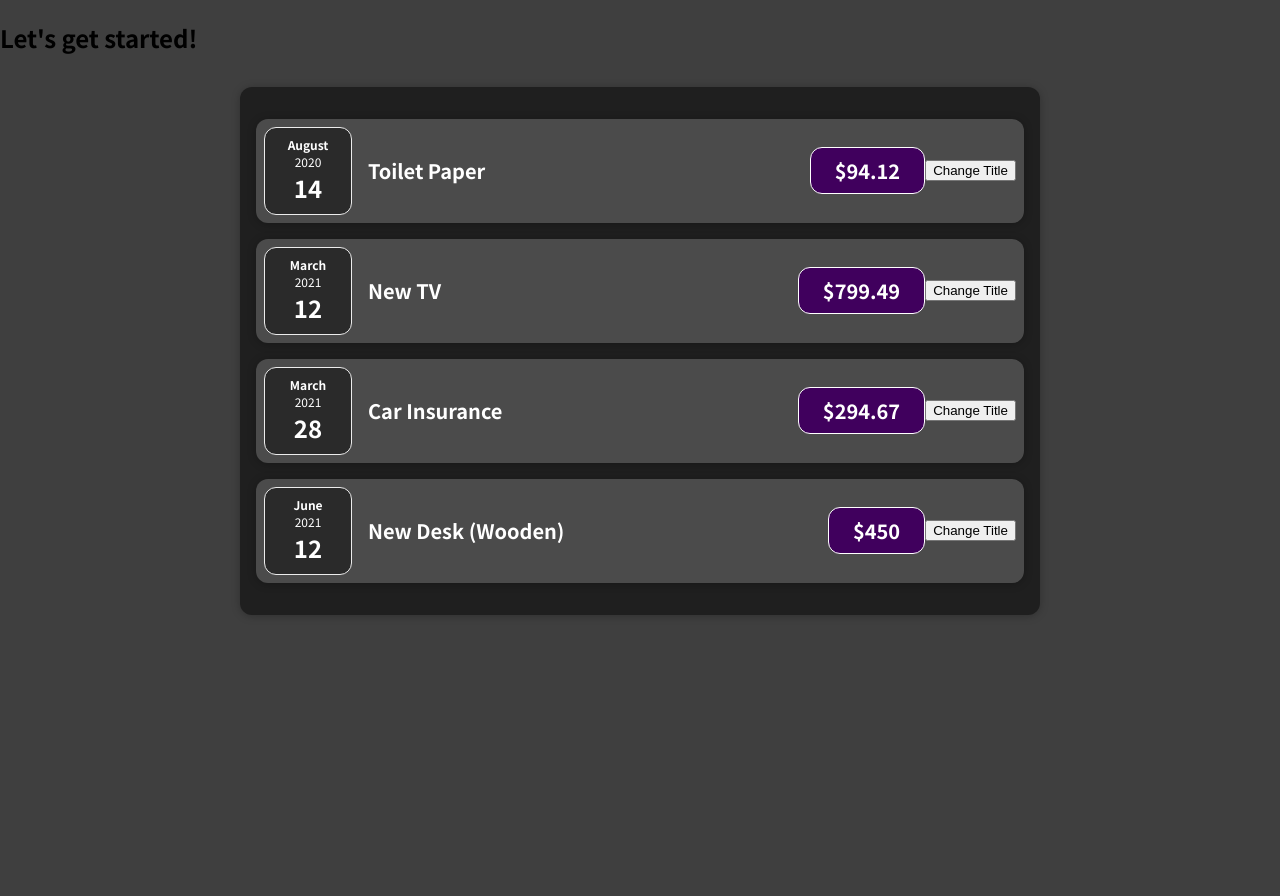
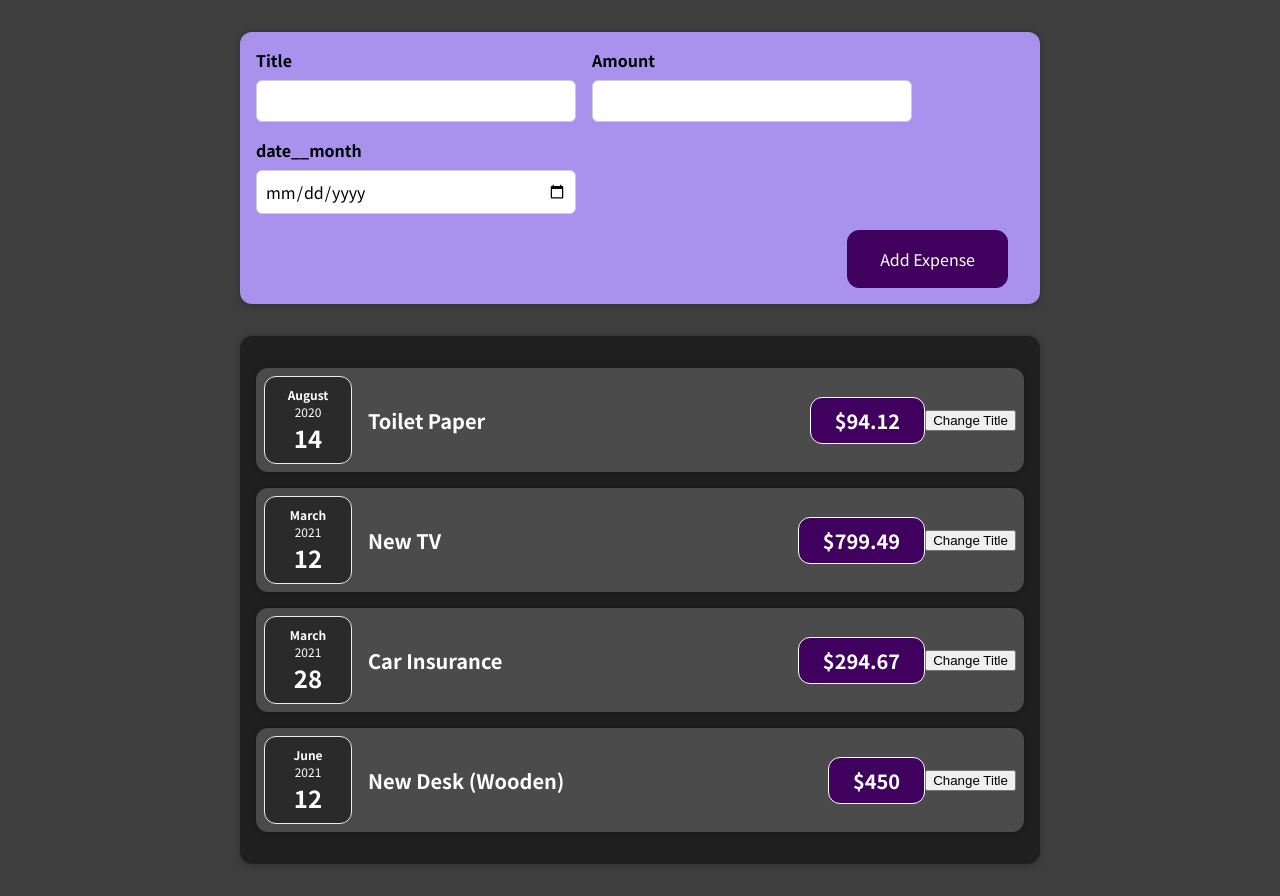
Before and after one commit to moreza66/React-Udemy, a React (Create React App) app in the folder my-app/: page / in a window 1280 px wide. Before the commit the page ends 800 px from the top, so only its background shows below. Built offline with nearby package versions, Linux system fonts and the light colour scheme.

Commit message:
adding inputs form

```diff
--- a/my-app/src/App.js
+++ b/my-app/src/App.js
@@ -1,5 +1,6 @@
 import React from "react";
 
+import NewExpense from "./components/NewExpense/NewExpense";
 import Expenses from "./components/Expenses/Expenses";
 
 const App = () => {
@@ -27,7 +28,7 @@ const App = () => {
 
   return (
     <div>
-      <h2>Let's get started!</h2>
+      <NewExpense />
       <Expenses items={expenses} />
     </div>
   );
--- /dev/null
+++ b/my-app/src/components/NewExpense/ExpenseForm.css
@@ -0,0 +1,26 @@
+.new-expense__controls {
+    display: flex;
+    flex-wrap: wrap;
+    gap: 1rem;
+    margin-bottom: 1rem;
+    text-align: left;
+  }
+
+  .new-expense__control label {
+    font-weight: bold;
+    margin-bottom: 0.5rem;
+    display: block;
+  }
+
+  .new-expense__control input {
+    font: inherit;
+    padding: 0.5rem;
+    border-radius: 6px;
+    border: 1px solid #ccc;
+    width: 20rem;
+    max-width: 100%;
+  }
+
+  .new-expense__actions {
+    text-align: right;
+  }
--- /dev/null
+++ b/my-app/src/components/NewExpense/ExpenseForm.js
@@ -0,0 +1,29 @@
+import React from "react";
+
+import "./ExpenseForm.css";
+
+const ExpenseForm = () => {
+  return (
+    <form>
+      <div className="new-expense__controls">
+        <div className="new-expense__control">
+          <label>Title</label>
+          <input type="text" />
+        </div>
+        <div className="new-expense__control">
+          <label>Amount</label>
+          <input type="number" min="0.01" step="0.01" />
+        </div>
+        <div className="new-expense__control">
+          <label>date__month</label>
+          <input type="date" min="2019-01-01" max="2023-13-31" />
+        </div>
+      </div>
+      <div className="new-expense__actions">
+        <button type="submit">Add Expense</button>
+      </div>
+    </form>
+  );
+};
+
+export default ExpenseForm;
--- /dev/null
+++ b/my-app/src/components/NewExpense/NewExpense.css
@@ -0,0 +1,38 @@
+.new-expense {
+    background-color: #a892ee;
+    padding: 1rem;
+    margin: 2rem auto;
+    width: 50rem;
+    max-width: 95%;
+    border-radius: 12px;
+    text-align: center;
+    box-shadow: 0 1px 8px rgba(0, 0, 0, 0.25);
+  }
+
+  .new-expense button {
+    font: inherit;
+    cursor: pointer;
+    padding: 1rem 2rem;
+    border: 1px solid #40005d;
+    background-color: #40005d;
+    color: white;
+    border-radius: 12px;
+    margin-right: 1rem;
+  }
+
+  .new-expense button:hover,
+  .new-expense button:active {
+    background-color: #510674;
+    border-color: #510674;
+  }
+
+  .new-expense button.alternative {
+    color: #220131;
+    border-color: transparent;
+    background-color: transparent;
+  }
+
+  .new-expense button.alternative:hover,
+  .new-expense button.alternative:active {
+    background-color: #ddb3f8;
+  }
--- /dev/null
+++ b/my-app/src/components/NewExpense/NewExpense.js
@@ -0,0 +1,14 @@
+import React from "react";
+
+import ExpenseForm from "./ExpenseForm";
+import "./NewExpense.css";
+
+const NewExpense = () => {
+  return (
+    <div className="new-expense">
+      <ExpenseForm />
+    </div>
+  );
+};
+
+export default NewExpense;
```
